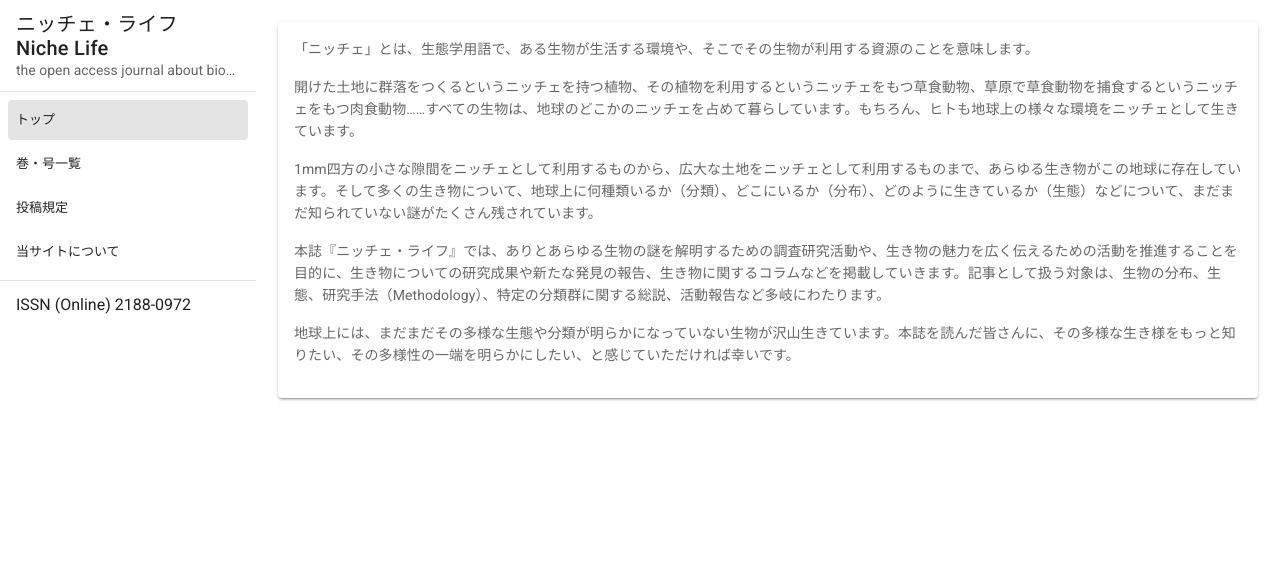
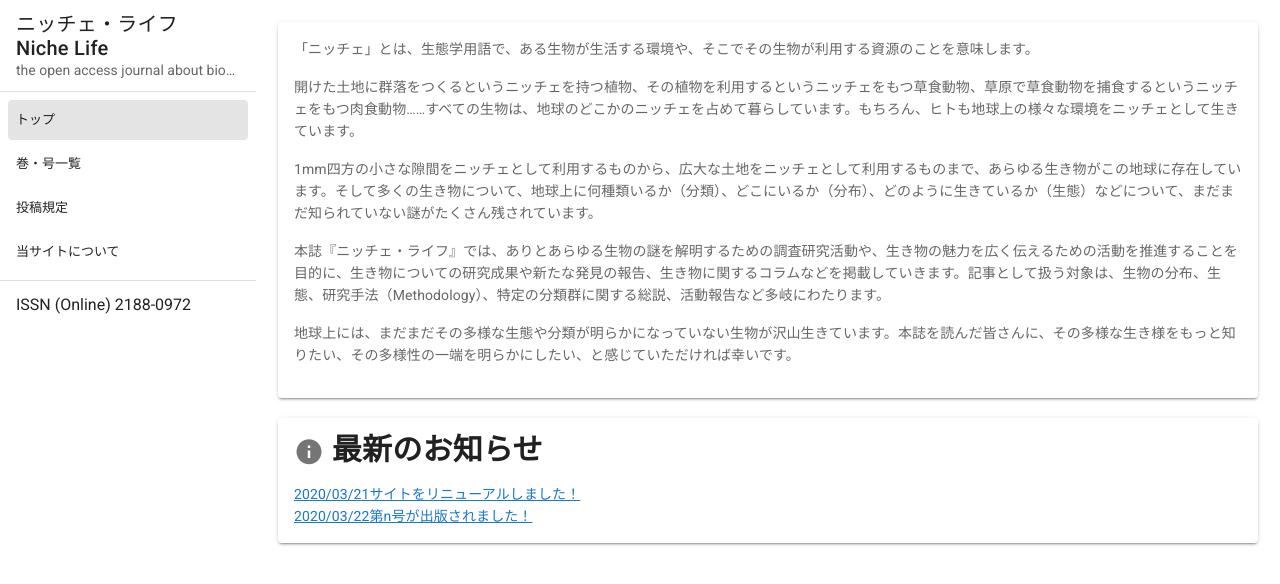
Before and after one commit to niche-life/life, a Nuxt app: page / in a window 1280 px wide. Shown: the top 584 px of the page. Built offline with nearby package versions, Linux system fonts and the light colour scheme.

Commit message:
add WhatsNew

```diff
--- /dev/null
+++ b/components/WhatsNew.vue
@@ -0,0 +1,41 @@
+<template>
+  <div class="WhatsNew">
+
+    <v-card>
+      <v-card-title>
+        <h2>
+          <v-icon size="30">
+            mdi-information
+          </v-icon>
+          最新のお知らせ
+        </h2>
+      </v-card-title>
+      <v-card-text>
+        <div v-for="(item, i) in items" :key="i">
+          <a class="WhatsNew-item" :href="item.url" target="_blank" rel="noopener">
+            <time>{{ item.date }}</time>
+            <span>{{ item.text }}</span>
+          </a>
+        </div>
+      </v-card-text>
+    </v-card>
+
+  </div>
+</template>
+
+<script>
+export default {
+  props: {
+    items: {
+      type: Array,
+      required: true
+    }
+  }
+}
+</script>
+
+<style lang="scss">
+.WhatsNew {
+  padding: 10px;
+}
+</style>
--- /dev/null
+++ b/data/news.json
@@ -0,0 +1,12 @@
+{
+  "newsItems": [{
+    "date": "2020/03/21",
+    "url": "https://niche-life",
+    "text": "サイトをリニューアルしました！"
+  },
+  {
+    "date": "2020/03/22",
+    "url": "",
+    "text": "第n号が出版されました！"
+  }]
+}
--- a/pages/index.vue
+++ b/pages/index.vue
@@ -9,15 +9,25 @@
       <p>地球上には、まだまだその多様な生態や分類が明らかになっていない生物が沢山生きています。本誌を読んだ皆さんに、その多様な生き様をもっと知りたい、その多様性の一端を明らかにしたい、と感じていただければ幸いです。</p>
     </TextCard>
 
+    <WhatsNew :items="newsItems" />
+
   </div>
 </template>
 
 <script>
 import TextCard from '@/components/TextCard.vue'
+import News from '@/data/news.json'
+import WhatsNew from '@/components/WhatsNew.vue'
 
 export default {
   components: {
     TextCard,
+    WhatsNew,
+  },
+  data() {
+    return {
+      newsItems: News.newsItems,
+    }
   }
 }
 </script>
```
